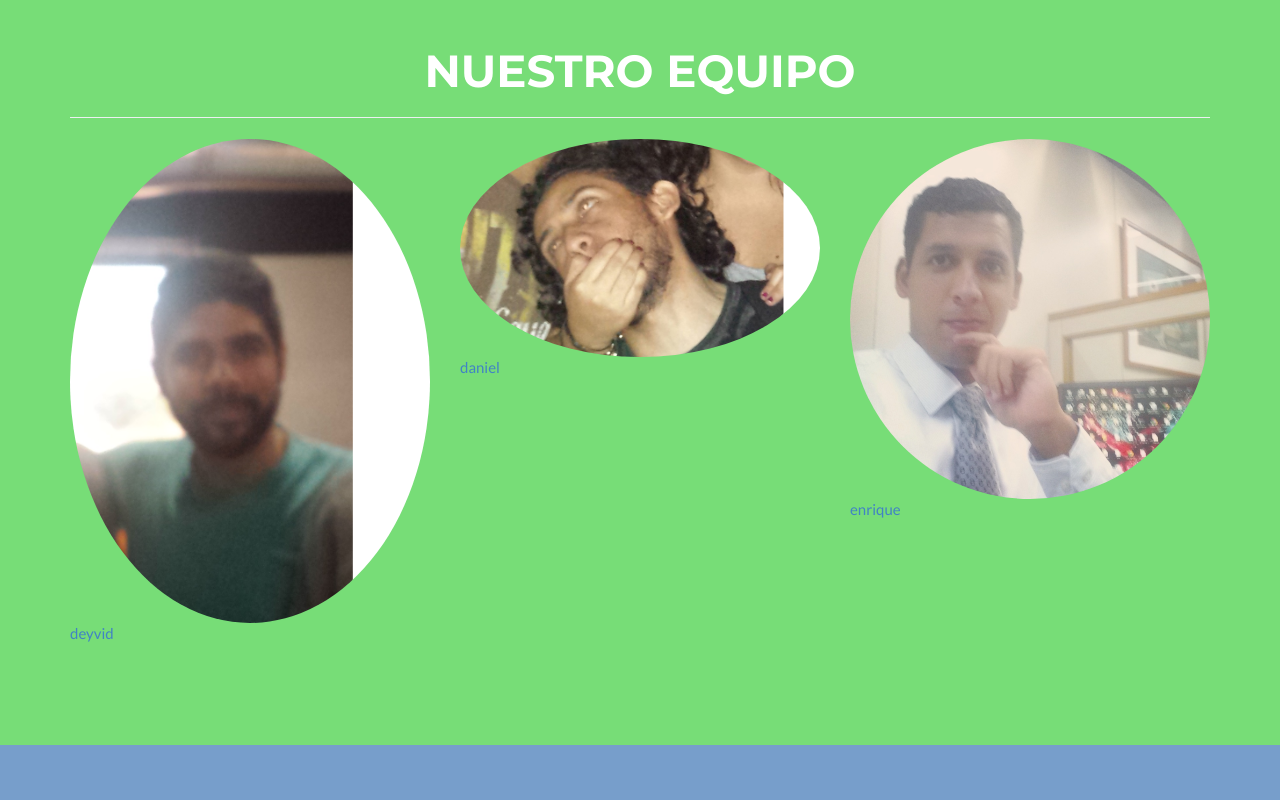
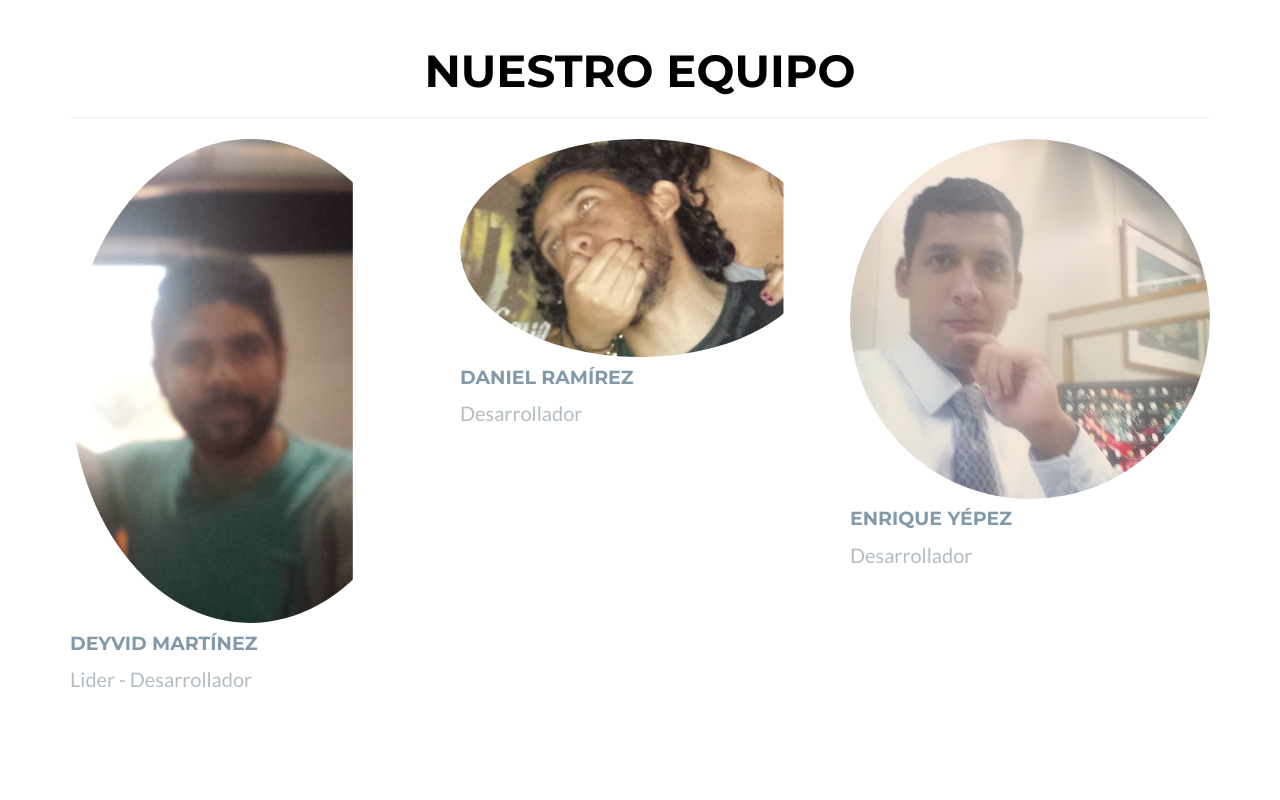
Before and after one commit to Nanielito/TeWL, a plain HTML site: page index.html in a window 1280 px wide. Shown: the part 1380-2180 px from the top of the page. Drawn offline with nearby package versions, Linux system fonts and the light colour scheme.

Commit message:
cambios en el diseño

```diff
--- a/css/reportit.css
+++ b/css/reportit.css
@@ -184,8 +184,8 @@ section h2 {
 }
 
 section.success {
-    color: #fff;
-    background: #77dd77;
+    color: black;
+    background: #fff;
 }
 
 @media(max-width:767px) {
--- a/js/index.js
+++ b/js/index.js
@@ -9,9 +9,9 @@ function index(){
 	]
 
 	var equipo = [
-		{name:'deyvid', img:'deyvid.png', page:''},
-		{name:'daniel', img:'daniel.png', page:''},
-		{name:'enrique', img:'eyt.jpg', page:'EYT.html'}
+		{name:'deyvid', img:'deyvid.png', page:'', fullName:'Deyvid Martínez', responsable: 'Lider - Desarrollador'},
+		{name:'daniel', img:'daniel.png', page:'',fullName:'Daniel Ramírez', responsable: 'Desarrollador'},
+		{name:'enrique', img:'eyt.jpg', page:'EYT.html',fullName:'Enrique Yépez', responsable: 'Desarrollador'}
 	]
 
 	for(var i in equipo){
@@ -23,12 +23,15 @@ function index(){
                     '<figure>'+
                     	'<div class="timeline-image">' +
                             '<img src="img/'+equipo[i].img+'" style="margin: 0 auto;" class="img-circle img-responsive" alt="">'+
-                        	'<figcaption>'+equipo[i].name+'</figcaption>'+
+                        	'<figcaption></figcaption>'+
                         '</div>' +
                     '</figure>'+
+                     '<h4>'+equipo[i].fullName+'</h4>'+
+	                    '<p class="text-muted">'+equipo[i].responsable+'</p>'+
                   '</div>'+
                 '</a>'+
             '</div>'
+
 	}
 
 	for(var i in portafolio){
```
